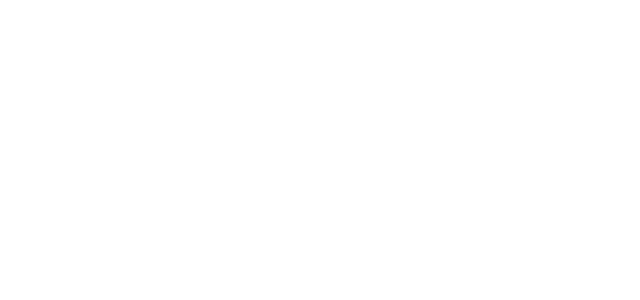
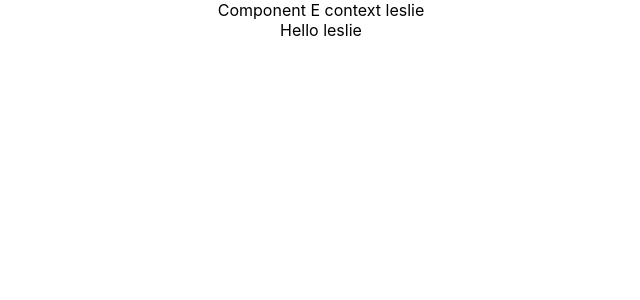
Before and after one commit to LeslieAine/setup, a React (Create React App) app: page / in a window 1280 px wide. Shown: the top 300 px of the page, without its empty margins (319-959 px from the left). Built offline with nearby package versions, Linux system fonts and the light colour scheme.

Commit message:
changes made

```diff
--- a/src/App.js
+++ b/src/App.js
@@ -1,10 +1,14 @@
 import './App.css'
+import ComponentC from './components/ComponentC';
+import { UserProvider } from './components/userContext';
 
 
 function App() {
   return (
     <div className="App">
-
+      <UserProvider value= 'leslie' >
+        <ComponentC />
+      </UserProvider>
     </div>
   );
 }
--- /dev/null
+++ b/src/components/ComponentC.js
@@ -0,0 +1,14 @@
+import React, { Component } from 'react'
+import ComponentE from './ComponentE'
+
+class ComponentC extends Component {
+  render() {
+    return (
+      <div>
+        <ComponentE />
+      </div>
+    )
+  }
+}
+
+export default ComponentC
--- /dev/null
+++ b/src/components/ComponentE.js
@@ -0,0 +1,23 @@
+import React, { Component } from 'react'
+import ComponentF from './ComponentF'
+import UserContext from './userContext'
+
+class ComponentE extends Component {
+
+    static contextType = UserContext
+
+  render() {
+    return (
+      <div>
+        Component E context {this.context}
+        <ComponentF />
+      </div>
+    )
+  }
+}
+
+ComponentE.contextType = UserContext
+
+export default ComponentE
+
+// the superior way to use this is like the way it is reendered in component f
--- /dev/null
+++ b/src/components/ComponentF.js
@@ -0,0 +1,20 @@
+import React, { Component } from 'react'
+import { UserConsumer } from './userContext'
+
+class ComponentF extends Component {
+  render() {
+    return (
+      <UserConsumer>
+        {
+            (username) => {
+                return <div>Hello {username}</div>
+            }
+        }
+      </UserConsumer>
+    )
+  }
+}
+
+export default ComponentF
+
+//this is the superior way to use context
--- /dev/null
+++ b/src/components/userContext.js
@@ -0,0 +1,9 @@
+import React from "react";
+
+const UserContext = React.createContext()
+
+const UserProvider = UserContext.Provider
+const UserConsumer = UserContext.Consumer
+
+export { UserConsumer, UserProvider }
+export default UserContext
```
